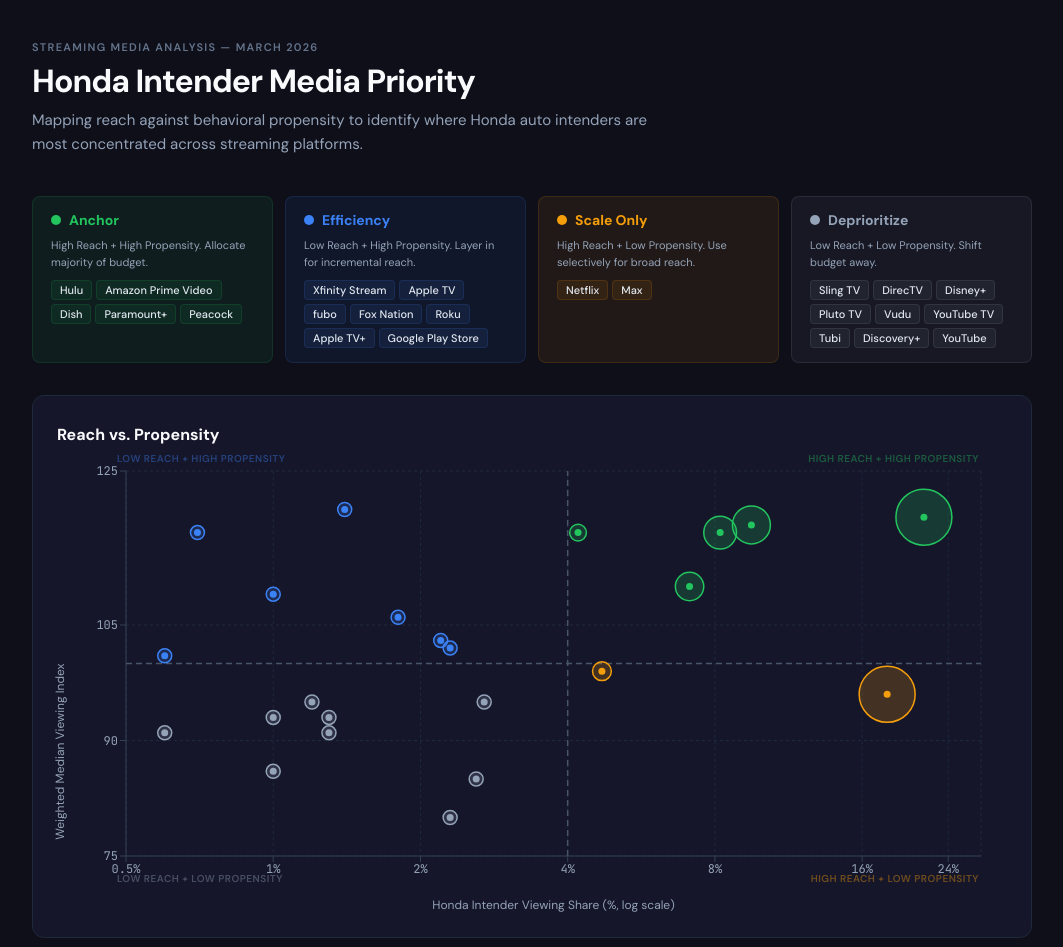
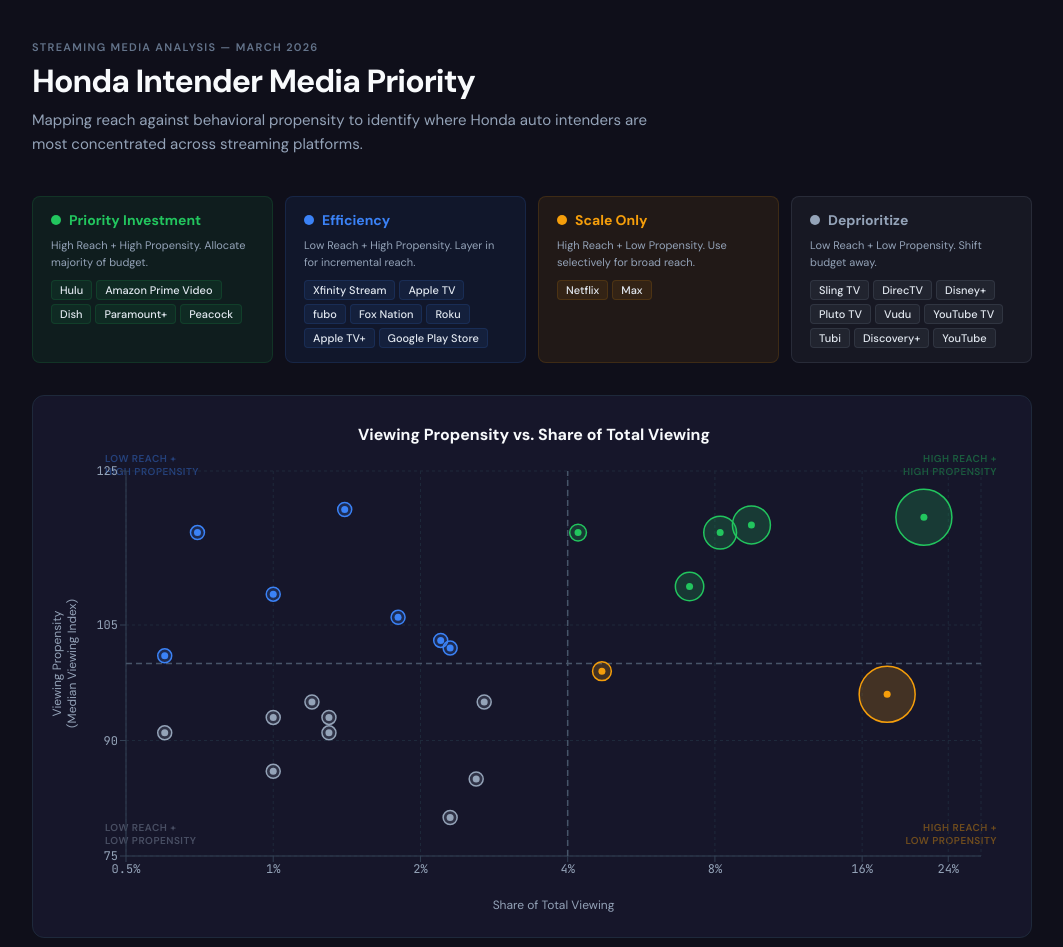
Before and after one commit to PhillipKeefe/allstate-media-planning, a React (Vite) app: page / in a window 1280 px wide. Shown: the top 947 px of the page, without its empty margins (108-1171 px from the left). Built offline with nearby package versions, Linux system fonts and the light colour scheme.

Commit message:
log scale x-axis, updated tier thresholds

```diff
--- a/src/App.jsx
+++ b/src/App.jsx
@@ -41,7 +41,7 @@
 }
 
 const TIER_META = {
-  anchor:       { label: "Anchor",       full: "High Reach + High Propensity",  color: "#22c55e", bg: "rgba(34,197,94,0.08)",   rec: "Allocate majority of budget" },
+  anchor:       { label: "Priority Investment", full: "High Reach + High Propensity",  color: "#22c55e", bg: "rgba(34,197,94,0.08)",   rec: "Allocate majority of budget" },
   efficiency:   { label: "Efficiency",    full: "Low Reach + High Propensity",   color: "#3b82f6", bg: "rgba(59,130,246,0.08)",  rec: "Layer in for incremental reach" },
   scale:        { label: "Scale Only",    full: "High Reach + Low Propensity",   color: "#f59e0b", bg: "rgba(245,158,11,0.08)",  rec: "Use selectively for broad reach" },
   deprioritize: { label: "Deprioritize",  full: "Low Reach + Low Propensity",    color: "#94a3b8", bg: "rgba(148,163,184,0.06)", rec: "Shift budget away" },
@@ -202,21 +202,21 @@
         }}>
           <div style={{
             fontSize: 16, fontWeight: 700, color: "#f8fafc",
-            padding: "0 0 16px 16px",
+            padding: "0 0 16px 16px", textAlign: "center",
           }}>
-            Reach vs. Propensity
+            Viewing Propensity vs. Share of Total Viewing
           </div>
-          <div style={{ position: "absolute", top: 56, right: 52, fontSize: 10, color: "#22c55e", fontWeight: 600, opacity: 0.4, textTransform: "uppercase", letterSpacing: "0.05em" }}>
-            High Reach + High Propensity
+          <div style={{ position: "absolute", top: 56, right: 34, fontSize: 10, color: "#22c55e", fontWeight: 600, opacity: 0.4, textTransform: "uppercase", letterSpacing: "0.05em", textAlign: "right" }}>
+            High Reach +<br/>High Propensity
           </div>
-          <div style={{ position: "absolute", top: 56, left: 84, fontSize: 10, color: "#3b82f6", fontWeight: 600, opacity: 0.4, textTransform: "uppercase", letterSpacing: "0.05em" }}>
-            Low Reach + High Propensity
+          <div style={{ position: "absolute", top: 56, left: 72, fontSize: 10, color: "#3b82f6", fontWeight: 600, opacity: 0.4, textTransform: "uppercase", letterSpacing: "0.05em", textAlign: "left" }}>
+            Low Reach +<br/>High Propensity
           </div>
-          <div style={{ position: "absolute", bottom: 52, right: 52, fontSize: 10, color: "#f59e0b", fontWeight: 600, opacity: 0.4, textTransform: "uppercase", letterSpacing: "0.05em" }}>
-            High Reach + Low Propensity
+          <div style={{ position: "absolute", bottom: 90, right: 34, fontSize: 10, color: "#f59e0b", fontWeight: 600, opacity: 0.4, textTransform: "uppercase", letterSpacing: "0.05em", textAlign: "right" }}>
+            High Reach +<br/>Low Propensity
           </div>
-          <div style={{ position: "absolute", bottom: 52, left: 84, fontSize: 10, color: "#94a3b8", fontWeight: 600, opacity: 0.4, textTransform: "uppercase", letterSpacing: "0.05em" }}>
-            Low Reach + Low Propensity
+          <div style={{ position: "absolute", bottom: 90, left: 72, fontSize: 10, color: "#94a3b8", fontWeight: 600, opacity: 0.4, textTransform: "uppercase", letterSpacing: "0.05em", textAlign: "left" }}>
+            Low Reach +<br/>Low Propensity
           </div>
           <ResponsiveContainer width="100%" height={460}>
             <ScatterChart margin={{ top: 10, right: 30, bottom: 35, left: 25 }}>
@@ -229,7 +229,7 @@
                 stroke="#334155"
                 tickFormatter={v => `${v}%`}
               >
-                <Label value="Honda Intender Viewing Share (%, log scale)" position="bottom" offset={14}
+                <Label value="Share of Total Viewing" position="bottom" offset={14}
                   style={{ fill: "#94a3b8", fontSize: 12, fontFamily: "DM Sans" }} />
               </XAxis>
               <YAxis
@@ -238,8 +238,18 @@
                 stroke="#334155"
                 domain={[75, 125]}
               >
-                <Label value="Weighted Median Viewing Index" angle={-90} position="left" offset={6}
-                  style={{ fill: "#94a3b8", fontSize: 12, fontFamily: "DM Sans" }} />
+                <Label angle={-90} position="insideLeft" dy={12}
+                  content={({ viewBox }) => {
+                    const cx = viewBox.x + 2;
+                    const cy = viewBox.y + viewBox.height / 2;
+                    return (
+                      <text x={cx} y={cy} textAnchor="middle" fill="#94a3b8" fontSize={12} fontFamily="DM Sans" transform={`rotate(-90, ${cx}, ${cy})`}>
+                        <tspan x={cx} dy="-0.6em">Viewing Propensity</tspan>
+                        <tspan x={cx} dy="1.3em">(Median Viewing Index)</tspan>
+                      </text>
+                    );
+                  }}
+                />
               </YAxis>
               <ReferenceLine y={PROPENSITY_THRESHOLD} stroke="#475569" strokeDasharray="6 4" strokeWidth={1.5} />
               <ReferenceLine x={REACH_THRESHOLD} stroke="#475569" strokeDasharray="6 4" strokeWidth={1.5} />
@@ -268,7 +278,7 @@
             Honda intenders watch the same total amount of streaming as the general population (Wilcoxon p = 0.39, not significant).
             However, they distribute that time differently across platforms (Chi-square p &lt; 0.001, highly significant).
             The opportunity is not in buying more impressions — it's in buying them in the right places.
-            Anchor platforms (Hulu, Amazon Prime Video, Dish, Paramount+, Peacock) combine scale with behavioral lean
+            Priority Investment platforms (Hulu, Amazon Prime Video, Dish, Paramount+, Peacock) combine scale with behavioral lean
             and should receive the majority of budget allocation.
           </div>
         </div>
@@ -392,7 +402,7 @@
             correctly reflecting the latter's superior targeting efficiency.
           </div>
           <div style={{ fontSize: 13, color: "#94a3b8", lineHeight: 1.8, marginTop: 8 }}>
-            <strong style={{ color: "#cbd5e1" }}>Tier thresholds:</strong> Anchor = share ≥ {REACH_THRESHOLD}% and index ≥ {PROPENSITY_THRESHOLD}.
+            <strong style={{ color: "#cbd5e1" }}>Tier thresholds:</strong> Priority Investment = share ≥ {REACH_THRESHOLD}% and index ≥ {PROPENSITY_THRESHOLD}.
             Efficiency = index ≥ {PROPENSITY_THRESHOLD}, share &lt; {REACH_THRESHOLD}%. Scale Only = share ≥ {REACH_THRESHOLD}%, index &lt; {PROPENSITY_THRESHOLD}.
             Deprioritize = below both.
           </div>
```
